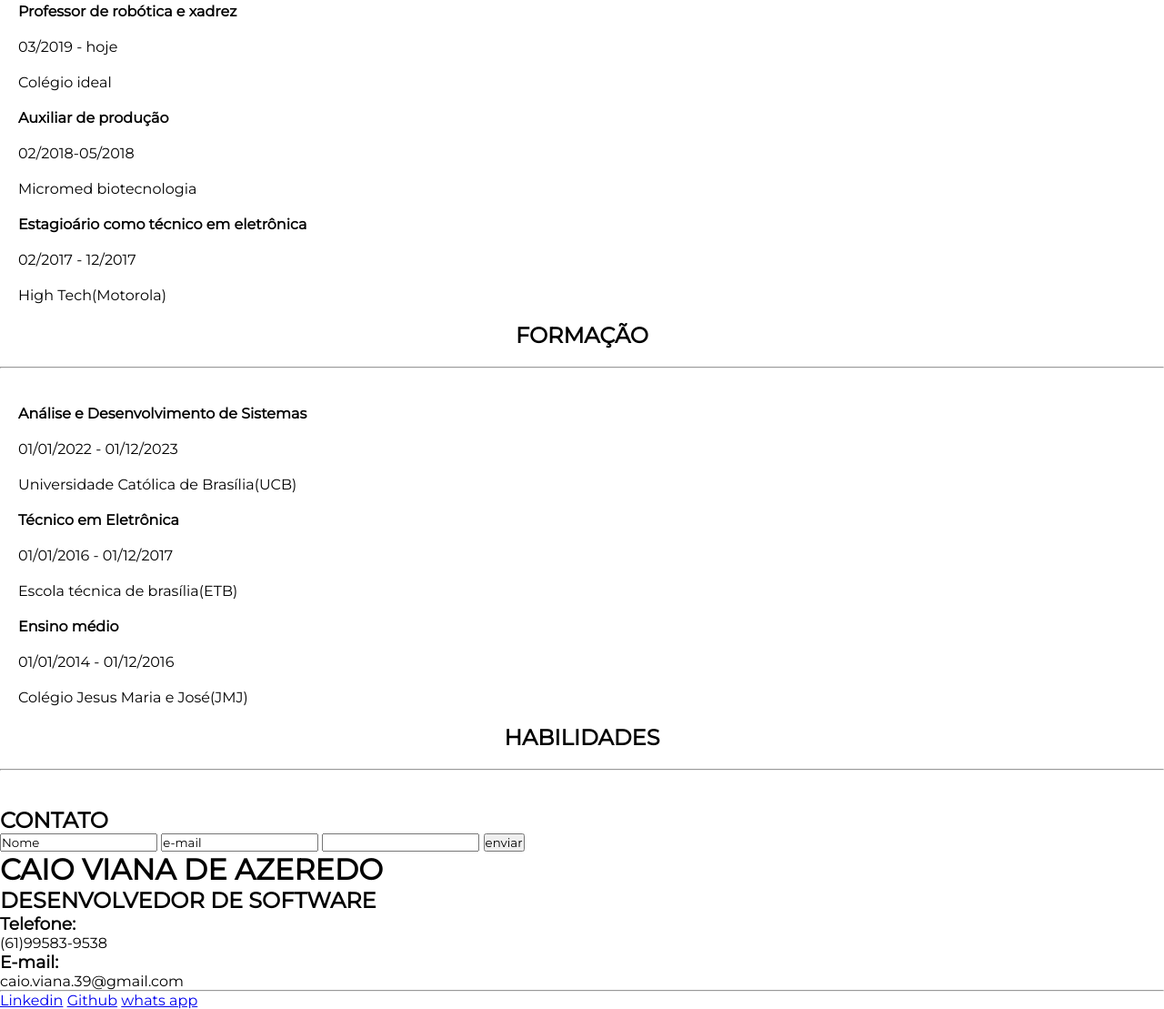
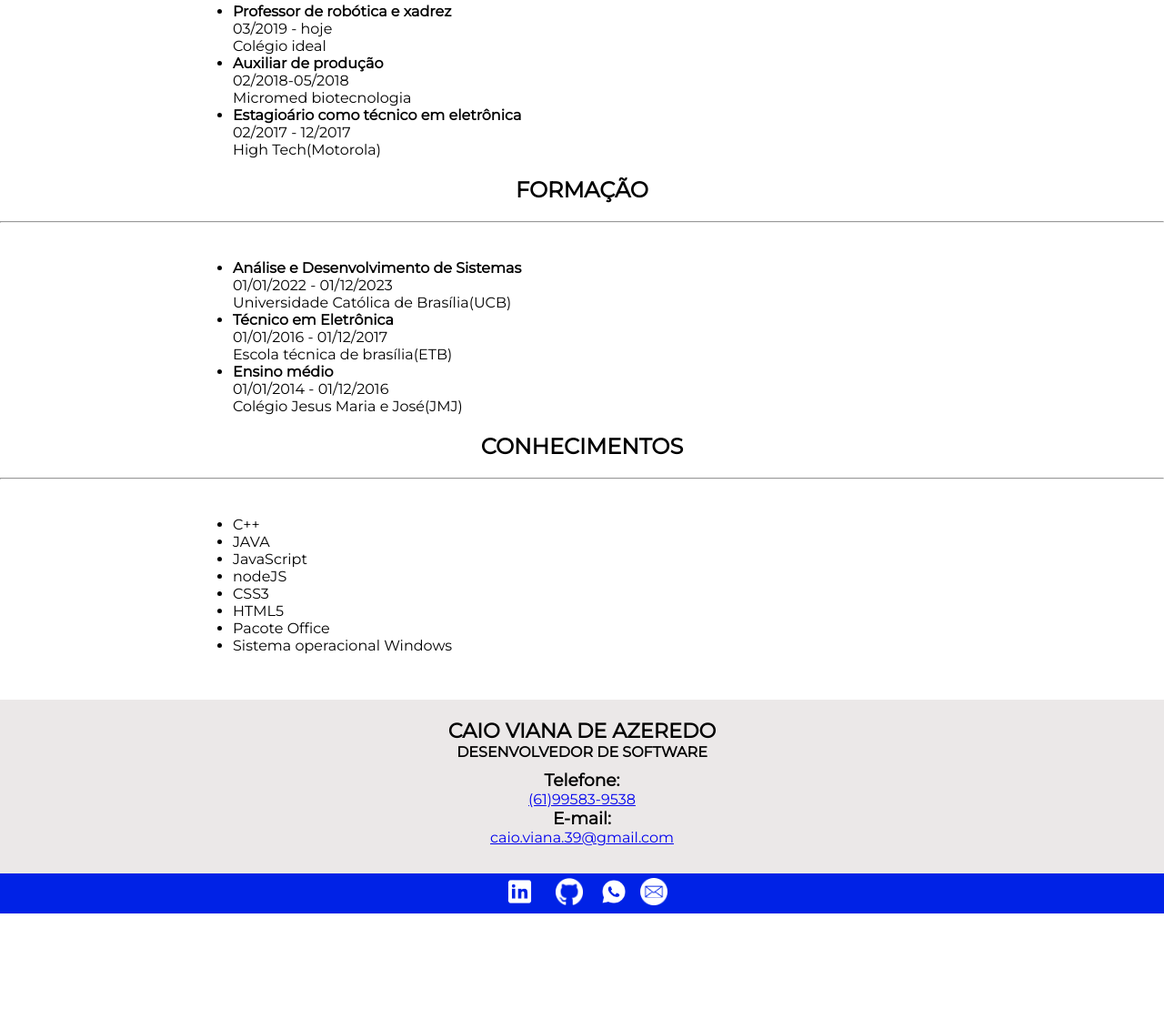
Before and after one commit to CaioVAzeredo/projeto-portifolio, a plain HTML site: page index/index.html in a window 1280 px wide. Shown: the part 1146-2255 px from the top of the page at 91% size. After the commit the page ends 2150 px from the top, so only its background shows below. Drawn offline with Linux system fonts and the light colour scheme.

Commit message:
feito o mobile first

```diff
--- a/estilo/estilo.css
+++ b/estilo/estilo.css
@@ -100,6 +100,7 @@ section#informacao>img#minhaImagem {
 #informacao>div#divInfo>h1 {
     font-weight: bolder;
     text-align: center;
+    font-size: 1.4em;
 }
 
 #informacao>div#divInfo>h2 {
@@ -151,7 +152,11 @@ section#apresentacao>h1 {
 }
 
 /* curriculo */
-section#curriculo>H1 {
+section#curriculo {
+    margin-bottom: 50px;
+}
+
+section#curriculo>h1 {
     text-align: center;
 }
 
@@ -159,14 +164,72 @@ section#curriculo>h1 {
     margin: 20px;
 }
 
-section#curriculo>p,
-section#curriculo>strong {
-    margin: 20px;
-}
-section#curriculo>p{
 
+section#curriculo>ul>strong>li,
+section#curriculo>ul>li,
+section#curriculo>ul>p {
+
+    margin-left: 20%;
 }
 
 section#curriculo>hr {
     margin-bottom: 40px;
 }
+
+/* footer */
+footer {
+    padding-top: 20px;
+    background-color: rgb(235, 232, 232);
+    padding-bottom: 30px;
+}
+
+footer>h1 {
+
+    font-weight: bolder;
+    text-align: center;
+    font-size: 1.4em;
+}
+
+footer>h2 {
+    text-align: center;
+    font-size: 1em;
+    margin-bottom: 10px;
+}
+
+footer>p,
+footer>h3 {
+    text-align: center;
+
+}
+
+footer>hr {
+    margin-top: 30px;
+
+}
+
+/* sociais footer */
+div#sociais {
+
+    background-color: #0022e6;
+    text-align: center;
+    display: block;
+    margin: 0 auto;
+
+}
+
+div#sociais>a {
+    display: inline-block;
+    margin: auto;
+}
+
+div#sociais>a>img {
+    margin: 5px;
+    height: 30px;
+}
+
+div#sociais>a>img#wpp {
+    margin-left: 10px;
+}
+div#sociais>p {
+    color: black;
+}
--- a/index/index.html
+++ b/index/index.html
@@ -48,7 +48,9 @@
                         alt=""></a>
                 <a href="https://wa.me/5561995839538" target="_blank"><img id="wpp" src="../imagens/logo-whatsapp.png"
                         alt=""></a>
-                <a href="mailto:caio.viana.39@gmail.com"><img src="../imagens/kisspng-email-computer-icons-symbol-clip-art-email-icon-clipart-best-5ab03c5395bd15.3190622415214992196133.png" alt=""></a>
+                <a href="mailto:caio.viana.39@gmail.com"><img
+                        src="../imagens/kisspng-email-computer-icons-symbol-clip-art-email-icon-clipart-best-5ab03c5395bd15.3190622415214992196133.png"
+                        alt=""></a>
             </div>
 
         </section>
@@ -62,58 +64,78 @@
         <section id="curriculo">
             <h1><strong>EXPERIÊNCIA</strong></h1>
             <hr>
-           <strong>Professor de robótica e xadrez </strong>
+            <ul id="ulexperiencia">
+                <strong>
+                    <li>Professor de robótica e xadrez</li>
+                </strong>
                 <p>03/2019 - hoje</p>
                 <p>Colégio ideal</p>
-
-            <strong>Auxiliar de produção </strong>
+                <strong>
+                    <li>Auxiliar de produção</li>
+                </strong>
                 <p>02/2018-05/2018</p>
                 <p>Micromed biotecnologia</p>
-
-            <strong>Estagioário como técnico em eletrônica </strong>
+                <strong>
+                    <li>Estagioário como técnico em eletrônica</li>
+                </strong>
                 <p>02/2017 - 12/2017</p>
                 <p>High Tech(Motorola)</p>
+            </ul>
 
             <h1>FORMAÇÃO</h1>
             <hr>
-            <strong>Análise e Desenvolvimento de Sistemas</strong>
+            <ul id="ulFormacao"><strong>
+                    <li>Análise e Desenvolvimento de Sistemas</li>
+                </strong>
                 <p>01/01/2022 - 01/12/2023</p>
                 <p>Universidade Católica de Brasília(UCB)</p>
-
-            <strong>Técnico em Eletrônica</strong>
+                <strong>
+                    <li>Técnico em Eletrônica</li>
+                </strong>
                 <p>01/01/2016 - 01/12/2017</p>
                 <p>Escola técnica de brasília(ETB)</p>
-
-            <strong>Ensino médio</strong>
+                <strong>
+                    <li>Ensino médio</li>
+                </strong>
                 <p>01/01/2014 - 01/12/2016</p>
                 <p>Colégio Jesus Maria e José(JMJ)</p>
+            </ul>
 
-            <h1>HABILIDADES</h1>
+            <h1>CONHECIMENTOS</h1>
             <hr>
-        </section>
-        <section>
-            <h2>CONTATO</h2>
-            <input type="text" value="Nome">
-            <input type="email" value="e-mail">
-            <input type="">
-            <button>enviar</button>
+            <ul id="ulConhecimento">
+                <li>C++</li>
+                <li>JAVA</li>
+                <li>JavaScript</li>
+                <li>nodeJS</li>
+                <li>CSS3</li>
+                <li>HTML5</li>
+                <li>Pacote Office</li>
+                <li>Sistema operacional Windows</li>
+            </ul>
         </section>
 
     </main>
     <footer>
         <h1>CAIO VIANA DE AZEREDO</h1>
         <h2>DESENVOLVEDOR DE SOFTWARE</h2>
-        <h3>Telefone:</h3>
-        <p>(61)99583-9538</p>
-        <h3>E-mail: </h3>
-        <p>caio.viana.39@gmail.com</p>
-        <hr>
+        <h3><label for="inumero">Telefone:</label></h3>
+        <p><a id="inumero" href="https://wa.me/5561995839538" target="_blank">(61)99583-9538</a></p>
+        <h3><label for="iemail">E-mail: </label></h3>
+        <p><a id="iemail" href="mailto:caio.viana.39@gmail.com" target="_blank">caio.viana.39@gmail.com</a></p>
+
+    </footer>
     <div id="sociais">
-            <a href="#">Linkedin</a>
-            <a href="#">Github</a>
-            <a href="#">whats app</a>
+        <a href="https://www.linkedin.com/in/caio-azeredo-6a0915138/" target="_blank"><img id="linkedin"
+                src="../imagens/linkedin.png" alt=""></a>
+        <a href="https://github.com/CaioVAzeredo" target="_blank"><img id="github" src="../imagens/github.png"
+                alt=""></a>
+        <a href="https://wa.me/5561995839538" target="_blank"><img id="wpp" src="../imagens/logo-whatsapp.png"
+                alt=""></a>
+        <a href="mailto:caio.viana.39@gmail.com"><img
+                src="../imagens/kisspng-email-computer-icons-symbol-clip-art-email-icon-clipart-best-5ab03c5395bd15.3190622415214992196133.png"
+                alt=""></a>
     </div>
-    </footer>
 </body>
 <script>
     function clickMenu() {
```
Lines whose indentation alone changed are shown as unchanged.
